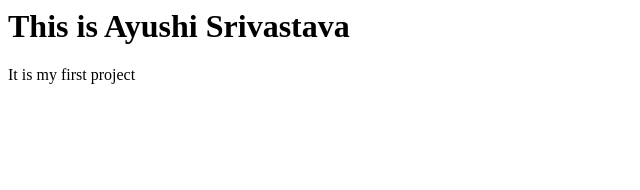
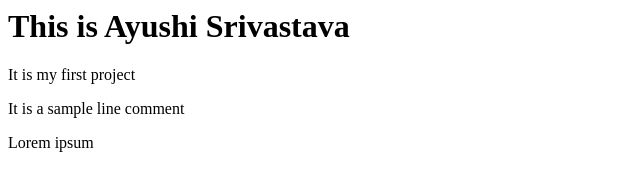
Before and after one commit to ayushi2797/Sample, a plain HTML site: page index.html in a window 1280 px wide. Shown: the whole page, without its empty margins (0-640 px from the left). Drawn offline with Linux system fonts and the light colour scheme.

Commit message:
Updated index.html

```diff
--- a/index.html
+++ b/index.html
@@ -5,5 +5,7 @@
   <body>
     <h1> This is Ayushi Srivastava</h1>
     <p> It is my first project</p>
+    <p>It is a sample line comment</p>
+    <p>Lorem ipsum</p>
   </body>
 </html>
```
